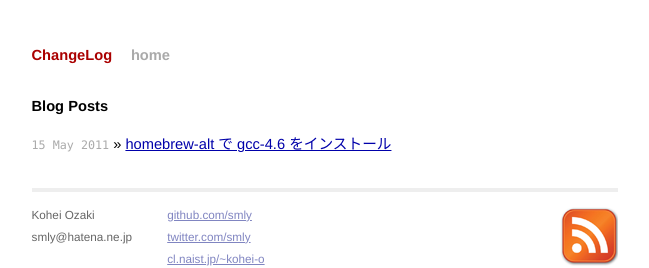
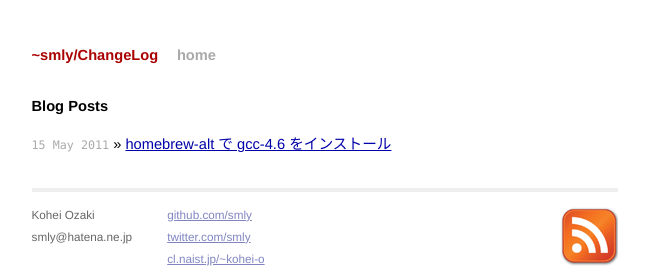
Before and after one commit to smly/smly.github.com, a Jekyll site: the page built from index.html, in a window 1280 px wide. Shown: the top 268 px of the page, without its empty margins (315-964 px from the left). Built offline with Jekyll 4.4.1, drawn with Linux system fonts in a browser that asks for light colours; comment, search, counter and statistics services are not loaded.

Commit message:
Change page title

```diff
--- a/_layouts/default.html
+++ b/_layouts/default.html
@@ -3,7 +3,7 @@
    <meta http-equiv="content-type" content="text/html; charset=utf-8" />
    <title>{{ page.title }}</title>
    <meta name="author" content="smly" />
-   <link href="/atom.xml" rel="alternate" title="ChangeLog" type="application/atom+xml" />
+   <link href="/atom.xml" rel="alternate" title="~smly/ChangeLog" type="application/atom+xml" />
 
    <link rel="stylesheet" href="/css/syntax.css" type="text/css" />
    <link rel="stylesheet" href="/css/screen.css" type="text/css" media="screen, projection" />
@@ -14,7 +14,7 @@
 
 <div class="site">
   <div class="title">
-    <a href="/">ChangeLog</a>
+    <a href="/">~smly/ChangeLog</a>
     <a class="extra" href="/">home</a>
   </div>
 
--- a/_posts/2011-05-15-first-post.markdown
+++ b/_posts/2011-05-15-first-post.markdown
@@ -11,7 +11,7 @@ OSX 環境で新しめの gcc をインストールするにはどうすれば
     $ sudo ln -sf /usr/local/bin/gcc-4.6 /usr/bin/gcc
     $ sudo ln -sf /usr/local/bin/g++-4.6 /usr/bin/g++
 
-3 月ごろに adamv/duplicates や adamv/versions が退避してきたものらしい.
+3 月ごろに [adamv/duplicates や adamv/versions が退避](http://twitter.com/#!/machomebrew/status/47884260580921344)してきたものらしい.
 versions には代表的なものとして gcc45, python31, python24 などがある.
 
 <!--
--- a/atom.xml
+++ b/atom.xml
@@ -4,7 +4,7 @@ layout: nil
 <?xml version="1.0" encoding="utf-8"?>
 <feed xmlns="http://www.w3.org/2005/Atom">
 
- <title>ChangeLog</title>
+ <title>~smly/ChangeLog</title>
  <link href="/atom.xml" rel="self"/>
  <link href="http://smly.github.com"/>
  <updated>{{ site.time | date_to_xmlschema }}</updated>
--- a/index.html
+++ b/index.html
@@ -1,6 +1,6 @@
 ---
 layout: default
-title: ChangeLog
+title: ~smly/ChangeLog
 ---
 
 <div id="home">
```
